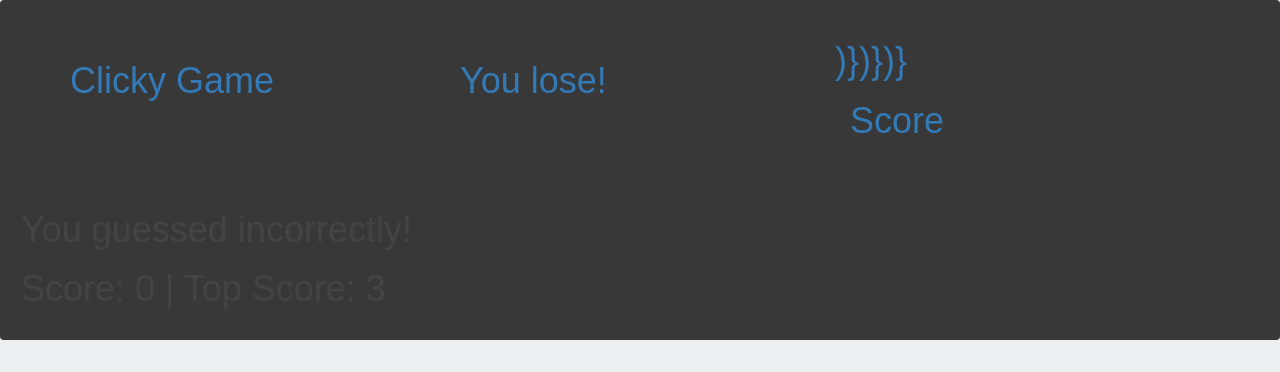
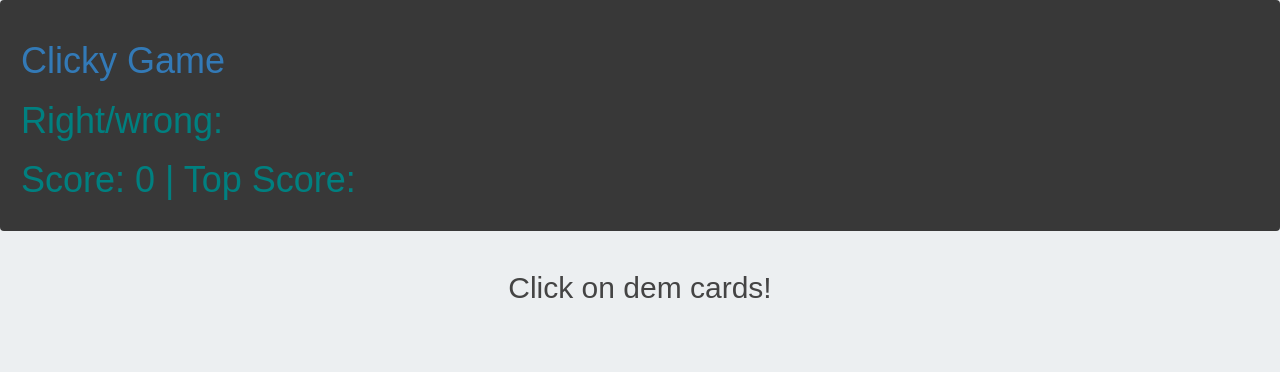
Before and after one commit to FMendoza13/Clicky-Game, a React (Create React App) app in the folder clicky-game/: page / in a window 1280 px wide. Shown: the top 372 px of the page. Built offline with nearby package versions, Linux system fonts and the light colour scheme.

Commit message:
working of the nav and the increments

```diff
--- a/clicky-game/src/App.js
+++ b/clicky-game/src/App.js
@@ -12,9 +12,13 @@ import './App.css';
 class App extends Component {
   // Setting this.state.friends to the friends json array
   state = {
-    friends
+    friends,
+    count: 0
   };
 
+  handleIncrement = () => {
+    this.setState({count: this.state.count +1});
+  }
   removeFriend = id => {
     // Filter this.state.friends for friends with an id not equal to the id being removed
     const friends = this.state.friends.filter(friend => friend.id !== id);
@@ -27,31 +31,27 @@ class App extends Component {
     return (
 
       <Wrapper>
-
-        <Nav>
-          <Container>
-            <Row>
-              <Column size="md-4 sm-4">
-                <h1>Clicky Game</h1>
-              </Column>)}
-              <Column size="md-4 sm-4">
-                <h1>You lose!</h1>
-              </Column>)}
-              <Column size="md-4 sm-4">
-                <h1>Score</h1>
-              </Column>)}
-            </Row>
-          </Container>
+        <Nav
+          title='Clicky Game'
+          score={this.state.count}
+          >
         </Nav>
 
         <Title>Click on dem cards!</Title>
 
         <Container>
           <Row>
-            {this.state.friends.map(friend =>
+            {this.state.friends.map(friend => (
               <Column size="md-3 sm-4">
-                <FriendCard removeFriend={this.removeFriend} id={friend.id} key={friend.id} image={friend.image} />
-              </Column>)}
+                <FriendCard
+                  key={friend.id}
+                  handleIncrement={this.handleIncrement}
+                  removeFriend={this.removeFriend}
+                  id={friend.id}
+                  image={friend.image}
+                />
+              </Column>
+            ))}
           </Row>
         </Container>
 
--- a/clicky-game/src/components/FriendCard/FriendCard.css
+++ b/clicky-game/src/components/FriendCard/FriendCard.css
@@ -2,8 +2,8 @@
   /* background: #444; */
   border: 2px teal solid;
   border-radius: 2px;
-  width: 200px;
-  height: 200px;
+  width: 150px;
+  height: 150px;
   margin: 2rem;
   position: relative;
   box-shadow: 6px 6px 6px #999;
--- a/clicky-game/src/components/FriendCard/FriendCard.js
+++ b/clicky-game/src/components/FriendCard/FriendCard.js
@@ -2,12 +2,14 @@ import React from "react";
 import "./FriendCard.css";
 
 const FriendCard = props => (
-  <div className="card">
+  <div className="card" onClick={() => props.handleIncrement(props.id)}>
     <div className="img-container">
       <img alt={props.name} src={props.image} />
     </div>
+
     <span onClick={() => props.removeFriend(props.id)} className="remove">
     </span>
+
   </div>
 );
 
--- a/clicky-game/src/components/Nav/Nav.css
+++ b/clicky-game/src/components/Nav/Nav.css
@@ -2,7 +2,7 @@ nav {
   width: 100%;
   /* text-align: right; */
   font-size: 3rem;
-    color: #444;
+  color: teal;
   margin-bottom: 50px;
   background-color: rgb(56, 56, 56);
   padding: 20px;
@@ -12,3 +12,8 @@ nav {
 a {
   margin-right: 10px;
 }
+
+a:hover {
+  color: rgb(255, 72, 0);
+  text-decoration: none;
+}
--- a/clicky-game/src/components/Nav/Nav.js
+++ b/clicky-game/src/components/Nav/Nav.js
@@ -6,10 +6,13 @@ const Nav = props => (
 
   <nav className="navbar">
     <h1 className="brand">
-        <a href="/">{props.children}</a>
+        <a href="/">{props.title}</a>
     </h1>
-    <h1 className="">You guessed incorrectly!</h1>
-    <h1>Score: 0 | Top Score: 3</h1>
+
+    <h1>Right/wrong: {props.rightwrong}</h1>
+
+    <h1>Score: {props.score} | Top Score: {props.topscore}</h1>
+
   </nav>
 );
 
```
Lines whose indentation alone changed are shown as unchanged.
